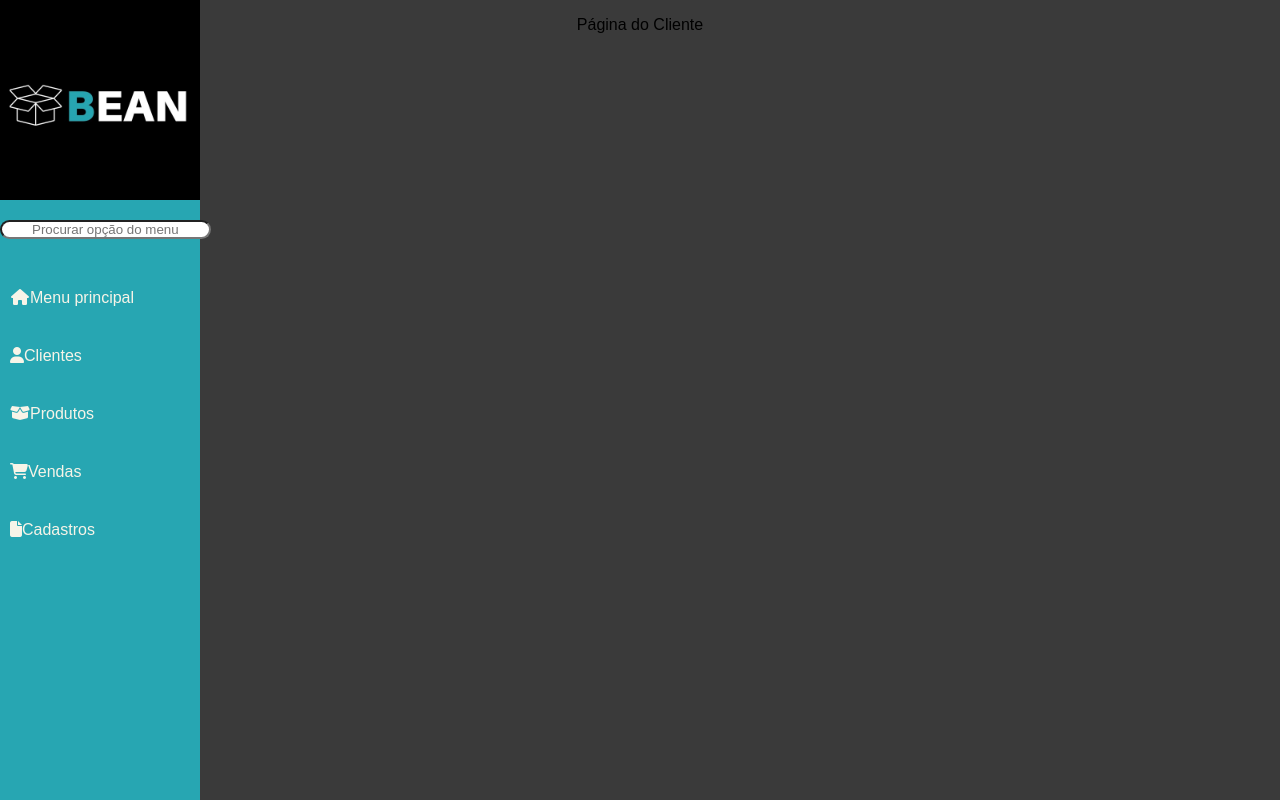
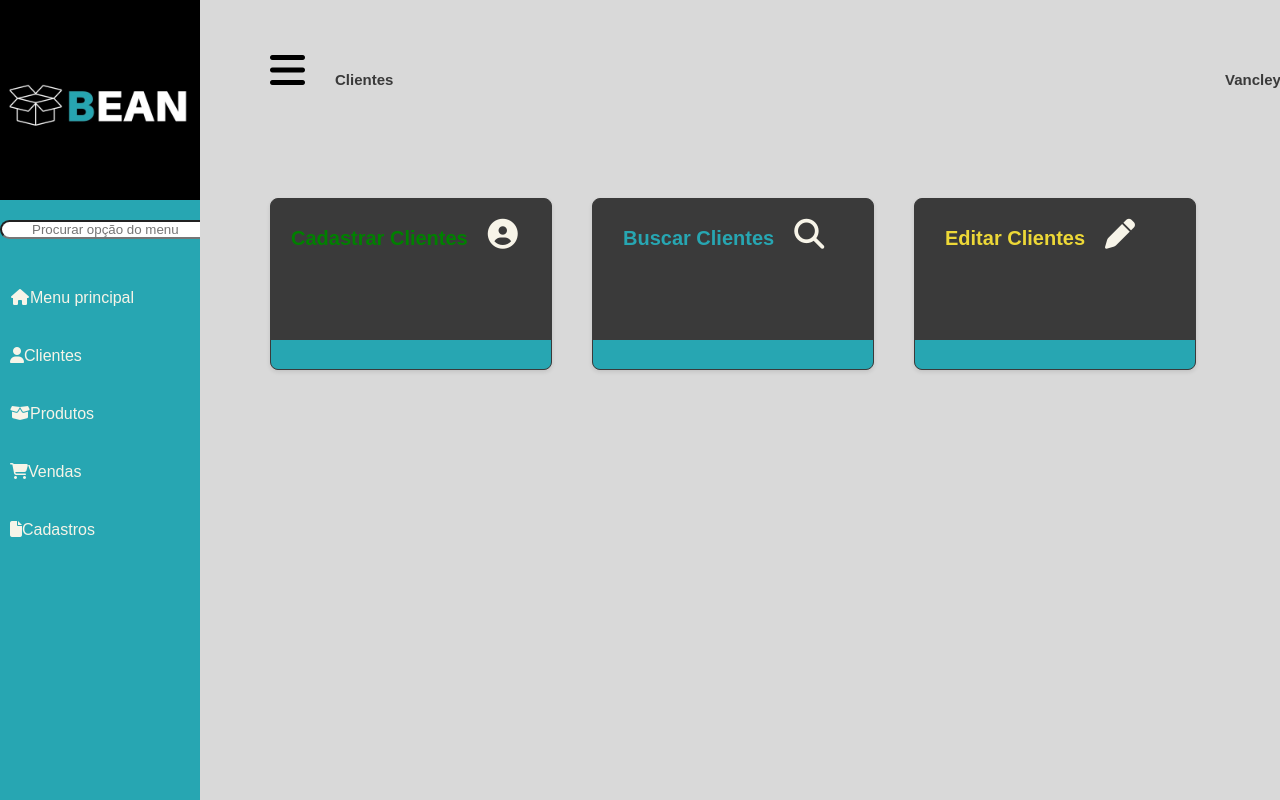
Before and after one commit to biancabalabenute/bean, a React (Create React App) app in the folder frontend-bean/: page /cliente in a window 1280 px wide. Built offline with nearby package versions, Linux system fonts and the light colour scheme.

Commit message:
Instanciando tela de login

```diff
--- a/frontend-bean/src/pages/Clientes/Cliente.jsx
+++ b/frontend-bean/src/pages/Clientes/Cliente.jsx
@@ -1,11 +1,14 @@
 import React from "react";
+import MenuClientes from './MenuClientes';
+import './menuClientes.css';
 
 function Cliente() {
   return (
-    <div>
-      Página do Cliente
+    <div id= "ContainerCliente">
+      <MenuClientes/>
     </div>
   );
+
 }
 
 export default Cliente;
--- /dev/null
+++ b/frontend-bean/src/pages/Clientes/MenuClientes.js
@@ -0,0 +1,34 @@
+import React from "react";
+import Cards from './cards';
+import './menuClientes.css';
+
+
+function MenuClientes() {
+
+  return (
+
+    <div className="caixa">
+      <div className="navCliente">
+      <i class="fa-solid fa-bars "  style={{fontSize: 40, margin:50}}></i>
+      </div>
+      <div className="navCliente">
+      <h1 className='menuCliente' style={{fontSize: 15,margin:-40}}>Clientes</h1>
+      </div>
+
+      <div className="navCliente">
+      <h1 id ="nomeCliente" style={{fontSize: 15, margin:30}}>Vancley Barros Vieira</h1>
+      </div>
+      <div className="navCliente">
+      <i className="fa-solid fa-user-circle" style={{fontSize: 30,}}></i>
+      </div>
+      <div className="navCliente">
+      <i class="fa-solid fa-bell" style={{fontSize: 30,}}></i>
+      </div>
+       <Cards/>
+
+    </div>
+
+
+  );
+}
+export default MenuClientes;
--- /dev/null
+++ b/frontend-bean/src/pages/Clientes/cards.css
@@ -0,0 +1,64 @@
+
+.container{
+  background: #D9D9D9;
+  margin-top: 1vh;
+  margin-left: 5vh;
+
+
+}
+.card{
+  background-color: #3A3A3A;
+  border: 1px solid  #3A3A3A;
+
+  margin: 10px;
+  display: inline-block;
+  margin-left: 30px;
+  margin-top: 50px;
+  padding-top: 20px;
+  color: #F7F4E8;
+  width: 280px;
+
+}
+.colorBlue{
+  background: #27a6b2;
+  padding-left: 0px;
+  width: 300px;
+  height: 20px;
+  padding-top: 15px;
+  margin-top: 90px;
+
+}
+#tituloCadastrar{
+  margin-left: 0px;
+  color: green;
+  font-size: 20px;
+  display: inline;
+  padding: 20px;
+}
+#tituloCadastrar:hover{
+  font-size: 21px;
+  color: #00e31a;
+}
+#tituloBuscarClientes{
+  margin-left: 10px;
+  color:#27a6b2;
+  font-size: 20px;
+  display: inline;
+  padding: 20px;
+}
+#tituloBuscarClientes:hover{
+  font-size: 21px;
+  color: #00b4f0;
+
+}
+#tituloEditarClientes{
+  margin-left: 10px;
+  color:#edd837;
+  font-size: 20px;
+  display: inline;
+  padding: 20px;
+}
+#tituloEditarClientes:hover{
+  font-size: 21px;
+  color: #f6ff00;
+}
--- /dev/null
+++ b/frontend-bean/src/pages/Clientes/cards.jsx
@@ -0,0 +1,26 @@
+import React from 'react';
+import './cards.css';
+
+function cards() {
+  return (
+    <div className="container">
+      <div className="card" style={{ height: '150px' }}>
+        <h2 id ="tituloCadastrar">Cadastrar Clientes</h2>
+        <i className="fa-solid fa-user-circle" style={{fontSize: 30,}}></i>
+        <div className='colorBlue'></div>
+      </div>
+      <div className="card" style={{ height: '150px' }}>
+        <h2 id ="tituloBuscarClientes" >Buscar Clientes</h2>
+        <i class="fa-solid fa-magnifying-glass" style={{fontSize: 30,}}></i>
+        <div className='colorBlue'></div>
+      </div>
+      <div className="card" style={{ height: '150px' }}>
+        <h2  id ="tituloEditarClientes" >Editar Clientes</h2>
+        <i class="fa-solid fa-pen" style={{fontSize: 30,}}></i>
+        <div className='colorBlue'></div>
+      </div>
+    </div>
+  );
+}
+
+export default cards;
--- /dev/null
+++ b/frontend-bean/src/pages/Clientes/menuClientes.css
@@ -0,0 +1,34 @@
+*{
+  margin: 0;
+  padding:0;
+}
+
+#ContainerCliente{
+  position: absolute;
+  overflow: hidden;
+    top: 0;
+    left: 0;
+    height: 100%;
+    width: 100%;
+}
+.caixa{
+  position: relative;
+  top: 0px;
+  left: 200px;
+  margin-bottom: 0px;
+  height: 150vh;
+  width: 200vh;
+  background: #D9D9D9;
+  z-index: 1000;
+}
+.navCliente{
+  display: inline-block;
+  padding-left: 20px;
+
+
+
+}
+
+#nomeCliente{
+  padding-left: 100vh;
+}
```
Also changed, not shown: frontend-bean/src/pages/Clientes/CadastrarCliente.jsx (added, +61 -0 lines), 2 other files (tests, documents, lock files or other folders).
